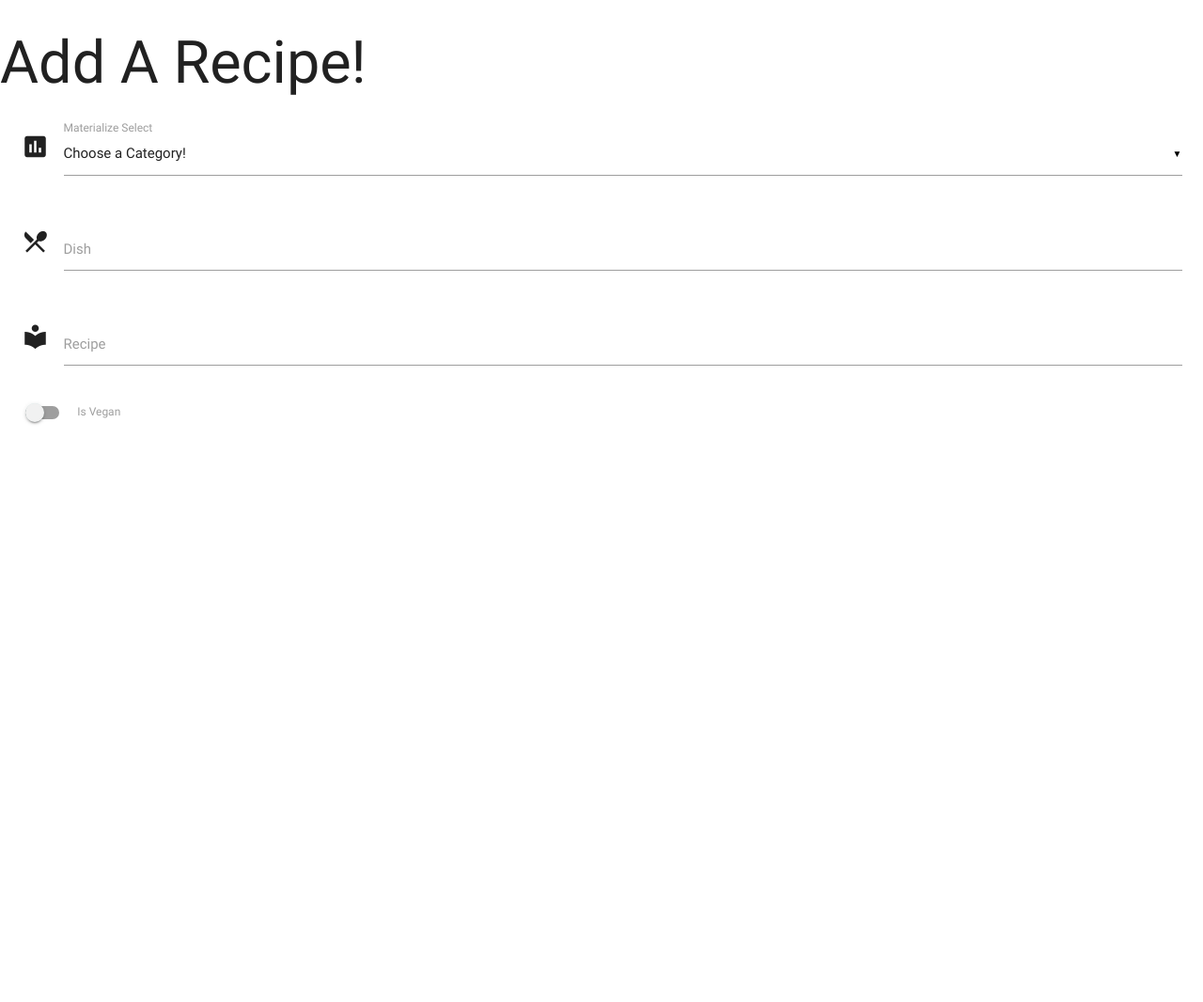
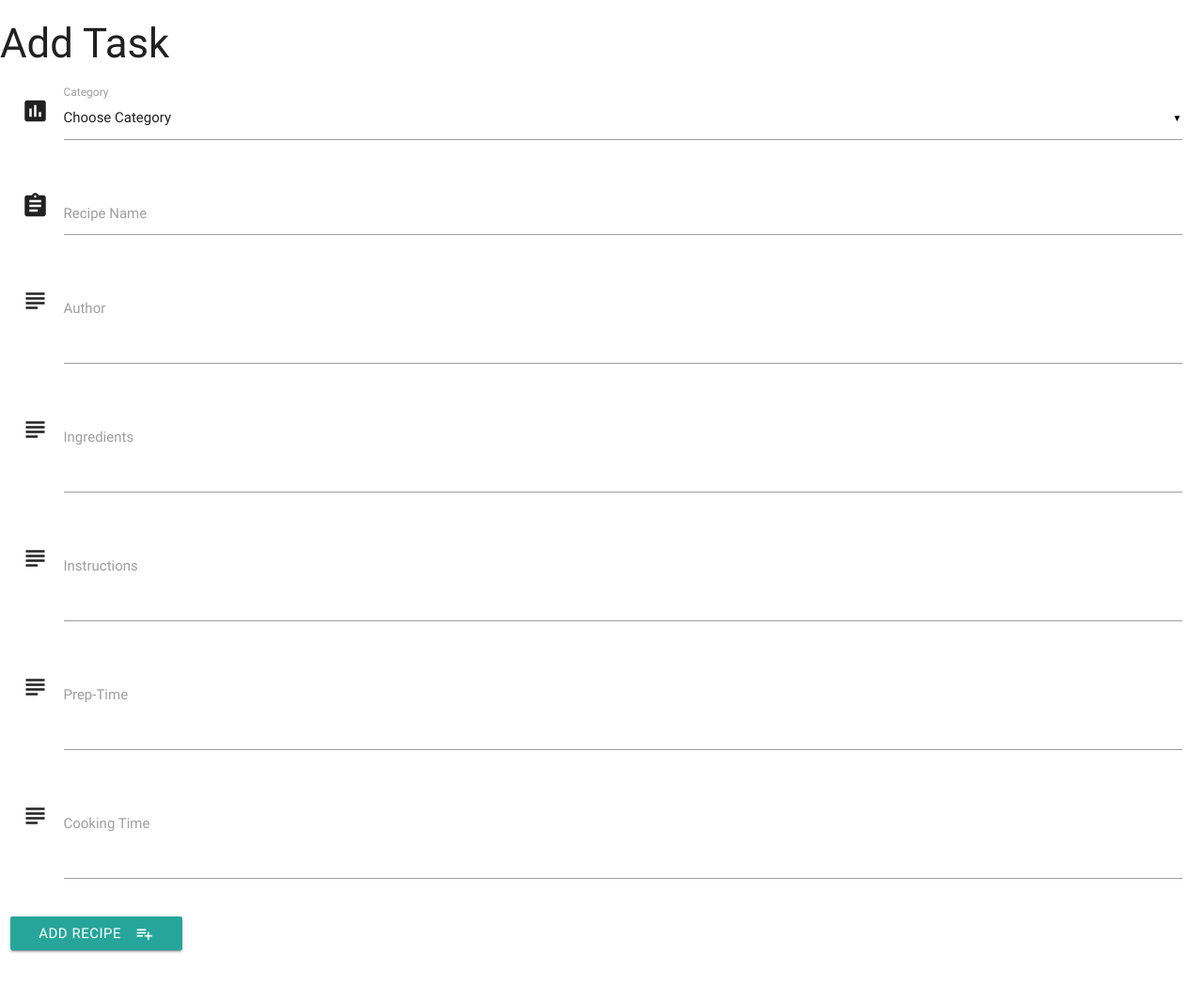
Before and after one commit to MartinCurran28/cookbook, a Flask app: page /add_recipe in a window 1280 px wide. Shown: the whole page at 94% size. Before the commit the page ends 452 px from the top, so only its background shows below. Run offline with Flask 2, Linux system fonts and the light colour scheme; data that the repository does not hold is empty; some libraries are stand-ins or nearby versions.

Commit message:
Completed layout of form. However, there are a couple of problems regarding list items and their display as I'm not sure how to alert MongoDB of lists of values for specific keys

```diff
--- a/app.py
+++ b/app.py
@@ -17,8 +17,16 @@ def get_recipes():
 
 @app.route('/add_recipe')
 def add_recipe():
-    return render_template("addrecipe.html",
+    return render_template('addrecipe.html',
     categories=mongo.db.categories.find())
+
+
+@app.route('/insert_recipe', methods=['POST'])
+def insert_recipe():
+    recipes =  mongo.db.recipes
+    recipes.insert_one(request.form.to_dict())
+    return redirect(url_for('get_recipes'))
+
 
 
 if __name__ == "__main__":
--- a/templates/addrecipe.html
+++ b/templates/addrecipe.html
@@ -1,47 +1,68 @@
-{% extends 'base.html' %}{% block content %}
-
-<h1>Add A Recipe!</h1>
+{% extends 'base.html' %} {% block content %}
+<h3>Add Task</h3>
 <div class="row">
-    <form action="" method="POST" class="col s12">
+    <form  action="{{ url_for('insert_recipe') }}" method="POST" class="col s12">
         <div class="row">
                 <div class="input-field col s12">
                     <i class="material-icons prefix">poll</i>
                     <select id="category" name="category_name">
-                <option value="" disabled selected>Choose a Category!</option>
-                {% for category in categories %}
-                <option value="{{category.category_name}}">{{category.category_name}}</option>
+                  <option value="" disabled selected>Choose Category</option>
+                  {% for cat in categories %}
+                      <option value="{{cat.category_name}}">{{cat.category_name}}</option>
                   {% endfor %}
                 </select>
-              <label>Materialize Select</label>
-            </div>
-          </div>
-
-
-      <div class="row">
-        <div class="input-field col s12">
-          <i class="material-icons prefix">local_dining</i>
-          <input id="recipe_name" name="recipe_name" type="text" class="validate">
-          <label for="icon_prefix">Dish</label>
+                    <label>Category</label>
                 </div>
             </div>
 
         <div class="row">
             <div class="input-field col s12">
-          <i class="material-icons prefix">local_library</i>
-          <input id="ingredients" name="ingredients" type="text" class="validate">
-          <label for="icon_telephone">Recipe</label>
+                <i class="material-icons prefix">assignment</i>
+                <input id="recipe_name" name="recipe_name" type="text" class="validate">
+                <label for="icon_prefix">Recipe Name</label>
             </div>
         </div>
-
          <div class="row">
-        <div class="switch">
-          <label>
-            <input id="vegan" name="vegan" type="checkbox">
-            <span class="lever"></span>
-            Is Vegan
-          </label>
+            <div class="input-field col s12">
+                <i class="material-icons prefix">subject</i>
+                <textarea name="recipe_author" id="recipe_author" class="materialize-textarea"></textarea>
+                <label for="icon_telephone">Author</label>
             </div>
         </div>
+        <div class="row">
+            <div class="input-field col s12">
+                <i class="material-icons prefix">subject</i>
+                <textarea name="ingredients" id="ingredients" class="materialize-textarea"></textarea>
+                <label for="icon_telephone">Ingredients</label>
+            </div>
+        </div>
+        <div class="row">
+            <div class="input-field col s12">
+                <i class="material-icons prefix">subject</i>
 
-
+                <textarea name="directions" id="directions" class="materialize-textarea"></textarea>
+                <label for="icon_telephone">Instructions</label>
+            </div>
+        </div>
+        <div class="row">
+            <div class="input-field col s12">
+                <i class="material-icons prefix">subject</i>
+                <textarea name="prep_time" id="prep_time" class="materialize-textarea"></textarea>
+                <label for="icon_telephone">Prep-Time</label>
+            </div>
+        </div>
+        <div class="row">
+            <div class="input-field col s12">
+                <i class="material-icons prefix">subject</i>
+                <textarea name="cooking_time" id="cooking_time" class="materialize-textarea"></textarea>
+                <label for="icon_telephone">Cooking Time</label>
+            </div>
+        </div>
+        <div class="row">
+            <button class="btn waves-effect waves-light" type="submit">Add Recipe
+                <i class="material-icons right">playlist_add</i>
+             </button>
+        </div>
+    </form>
+</div>
 {% endblock %}
```
Also changed, not shown: templates/recipes.html (+5 -10 lines). Lines whose indentation alone changed are shown as unchanged.
